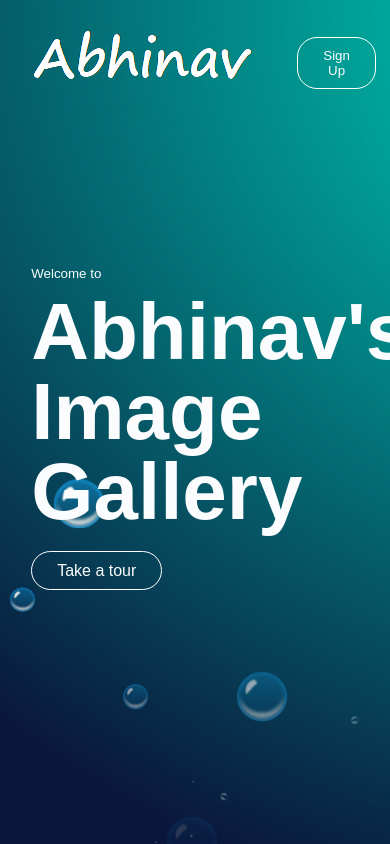
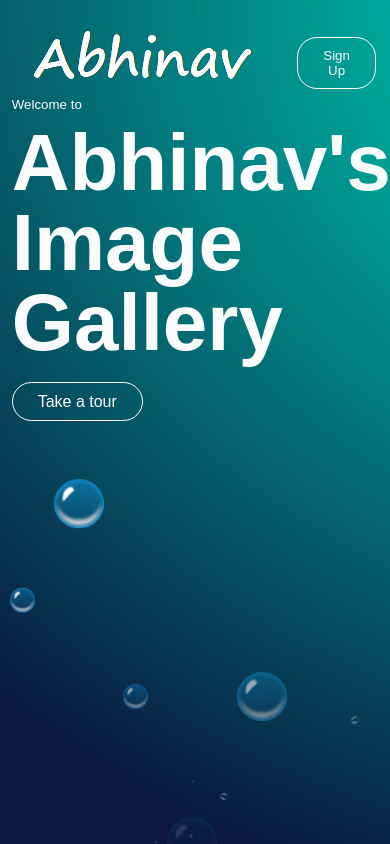
Before and after one commit to Abhinav1326/My-Gallery, a plain HTML site: page index.html in a window 390 px wide. Drawn offline with Linux system fonts and the light colour scheme.

Commit message:
Update style.css

```diff
--- a/style.css
+++ b/style.css
@@ -48,7 +48,7 @@ a {
 .content {
     color: #fbfcfd;
     position: absolute;
-    top: 50%;
+    top: 30%;
     left: 8%;
     transform: translateY(-50%);
     z-index: 2;
@@ -147,3 +147,8 @@ h1 {
     width: 35px;
     animation-delay: 7s;
 }
+@media(max-width:400px){
+    .content{
+        left:3%;
+        }
+    }
```
